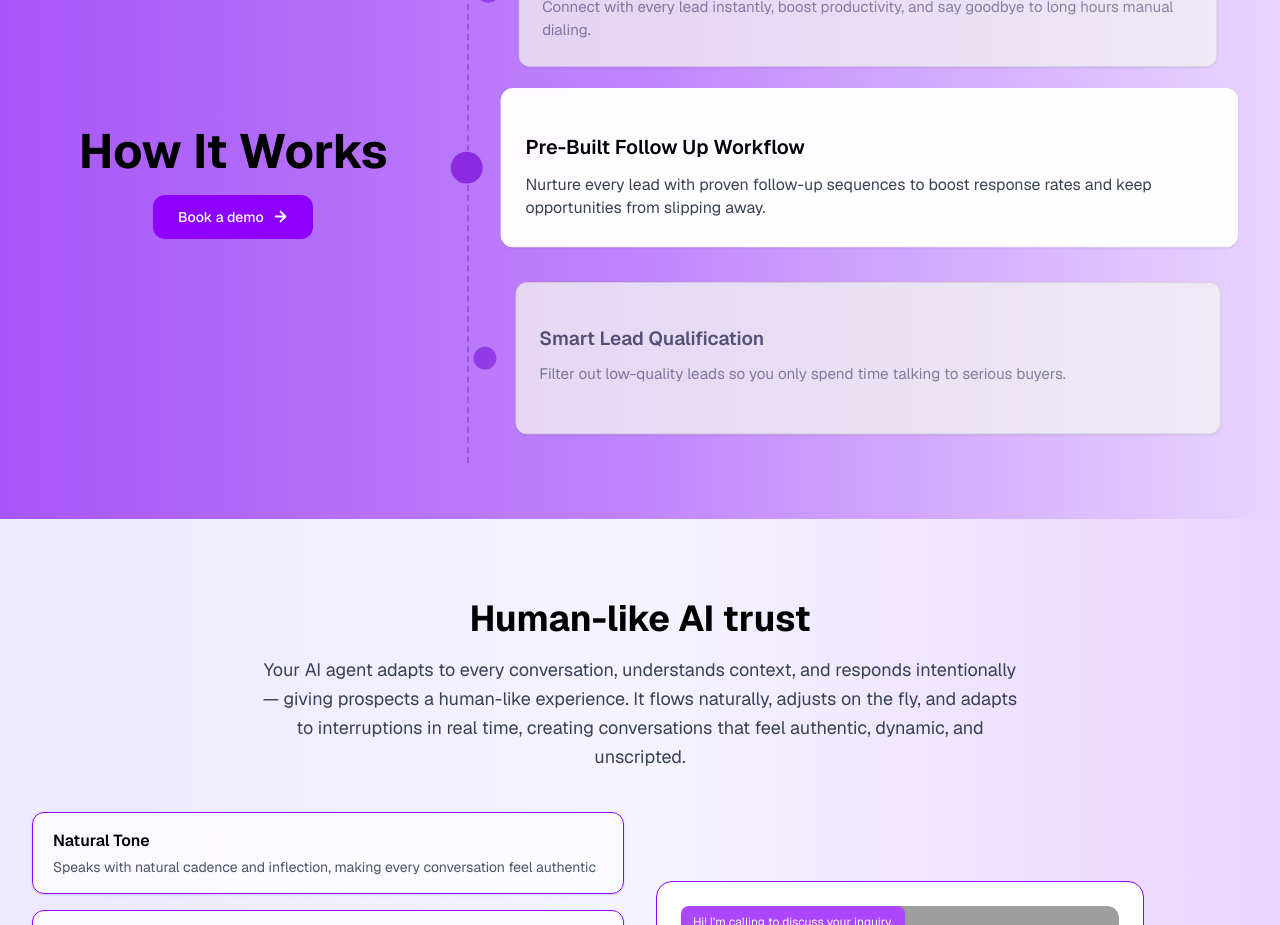
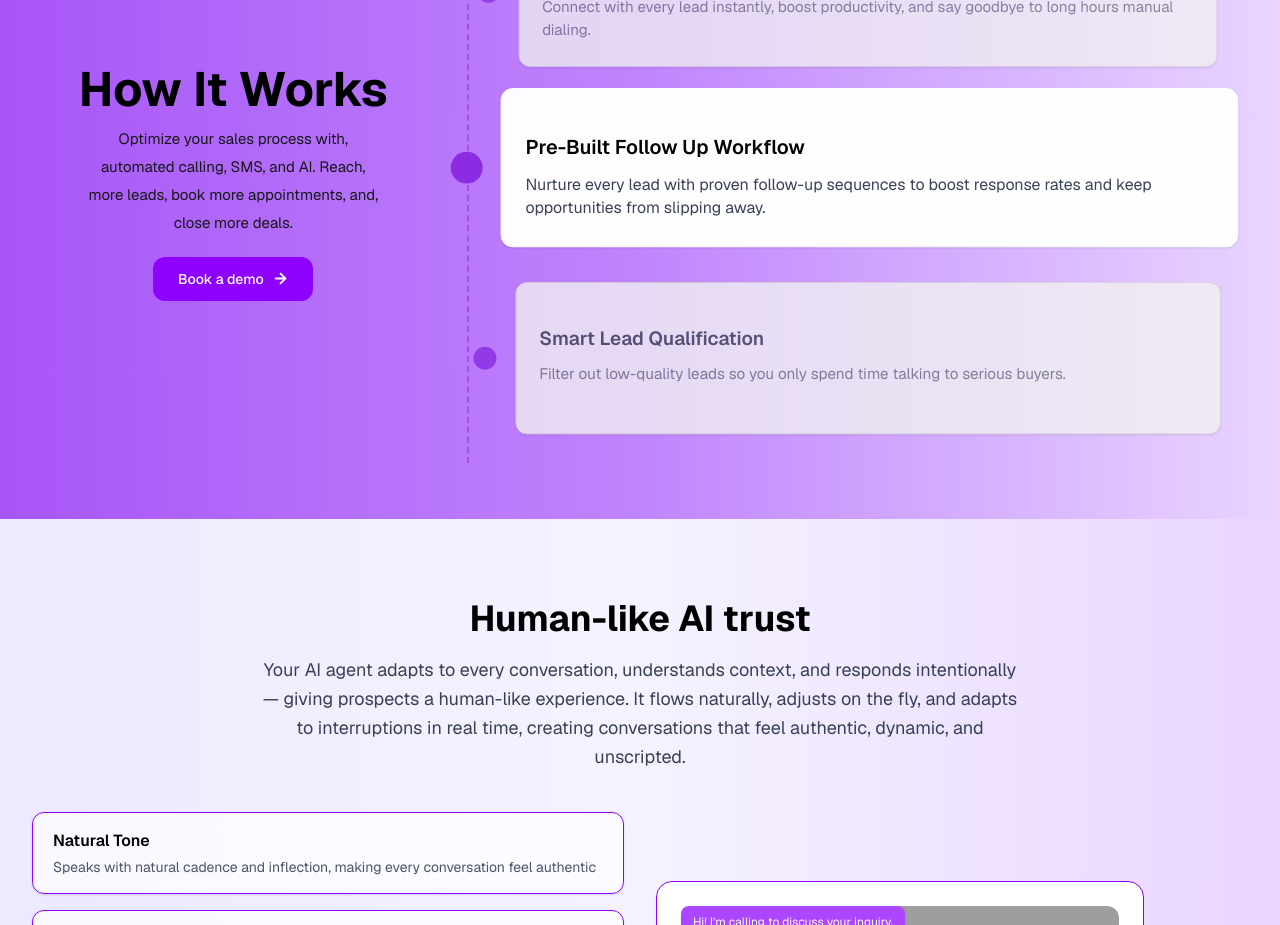
Before and after one commit to juyel66/CallmeAI, a Next.js app: page /solutions in a window 1280 px wide. Shown: the part 900-1825 px from the top of the page. Built offline with nearby package versions, Linux system fonts and the light colour scheme; grey boxes are pictures that could not be loaded.

Commit message:
Update SolutionHowItWork component: add introductory text to enhance user understanding of sales process optimization

```diff
--- a/app/pages/SolutionPage/SolutionHowItWork/SolutionHowItWork.tsx
+++ b/app/pages/SolutionPage/SolutionHowItWork/SolutionHowItWork.tsx
@@ -208,6 +208,16 @@ const SolutionHowItWork = () => {
               How It Works
             </h2>
 
+              <p className="mt-3 max-w-xl text-[15px] leading-7">
+    <span className="inline-block whitespace-nowrap">Optimize your sales process with,</span>
+    <br />
+    <span className="inline-block whitespace-nowrap">automated calling, SMS, and AI. Reach,</span>
+    <br />
+    <span className="inline-block whitespace-nowrap">more leads, book more appointments, and,</span>
+    <br />
+    <span className="inline-block whitespace-nowrap">close more deals.</span>
+  </p>
+
    <Link
   href="/contact"
     className="mx-auto mt-4 flex w-40 items-center justify-center gap-2 rounded-xl bg-[#8E00FF] px-5 py-2.5 text-sm font-medium text-white transition hover:bg-[#6f14f1] sm:mt-5 sm:px-6 sm:py-3"
```
